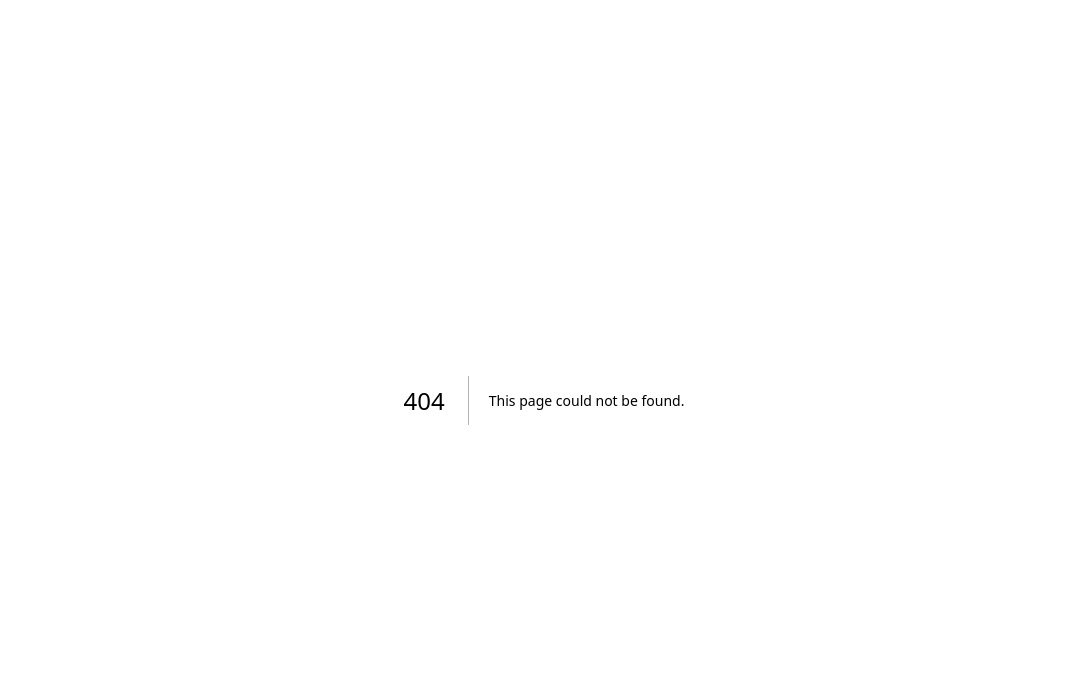
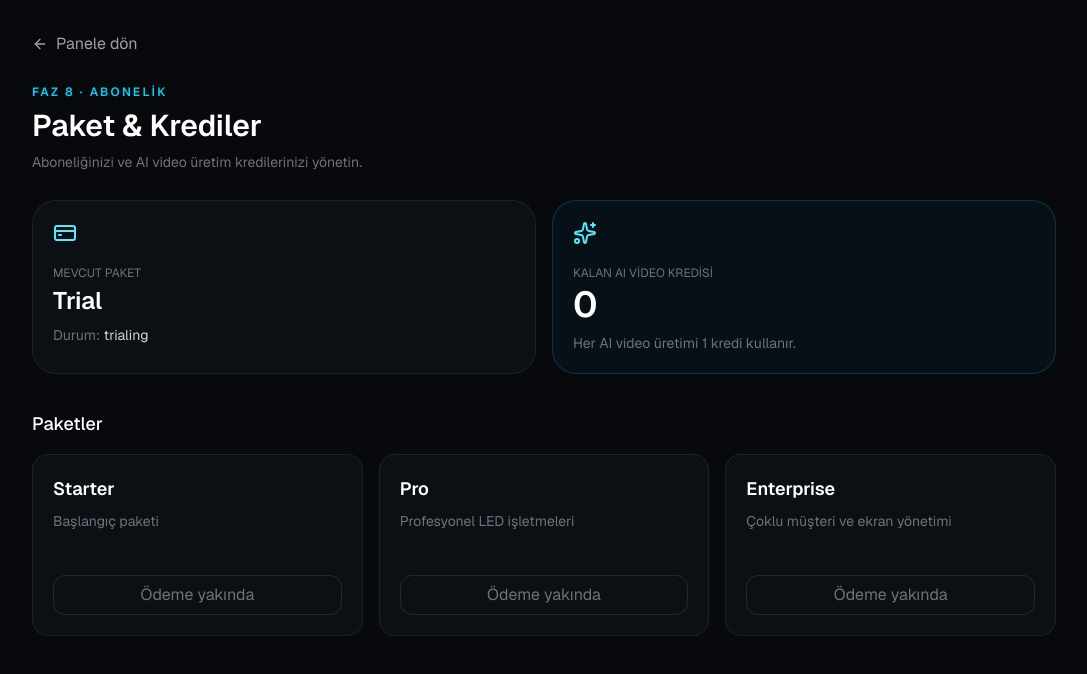
Before and after one commit to denledglobal-ops/den-led-studio, a Next.js app: page /paketler in a window 1280 px wide. Before the commit this address had no page. Shown: the top 674 px of the page, without its empty margins (96-1183 px from the left). Built offline with nearby package versions, Linux system fonts and the light colour scheme; no server answers; the database is empty.

Commit message:
Add subscription and credit dashboard
* Add subscription and credit dashboard

* Simplify billing dashboard data loading

* Use safe billing dashboard effect

* Align billing effect with project lint rules

* Add web build diagnostics

* Fix billing page component closure

```diff
--- /dev/null
+++ b/src/app/paketler/page.tsx
@@ -0,0 +1,18 @@
+"use client";
+import { useEffect,useState } from "react";
+import { useRouter } from "next/navigation";
+import { ArrowLeft,CreditCard,Sparkles } from "lucide-react";
+import { createClient } from "@/lib/supabase/client";
+type Sub={plan:string;status:string;billing_period:string|null;current_period_end:string|null};
+export default function BillingPage(){
+ const router=useRouter(); const [sub,setSub]=useState<Sub|null>(null); const [credits,setCredits]=useState(0); const [error,setError]=useState<string|null>(null);
+ useEffect(()=>{let active=true;const run=async()=>{const s=createClient();const {data:o}=await s.from("organizations").select("id").limit(1).maybeSingle();if(!o)return;const a=await s.from("subscriptions").select("plan,status,billing_period,current_period_end").eq("organization_id",o.id).maybeSingle();const b=await s.rpc("credit_balance",{target_org:o.id});if(!active)return;if(a.error||b.error)setError(a.error?.message||b.error?.message||"Bilgiler alınamadı.");setSub(a.data as Sub|null);setCredits(Number(b.data??0));};run();return()=>{active=false;};},[]);
+ const plans=[["Starter","Başlangıç paketi"],["Pro","Profesyonel LED işletmeleri"],["Enterprise","Çoklu müşteri ve ekran yönetimi"]];
+ return <main className="min-h-screen bg-[#07090d] p-5 text-white sm:p-8"><div className="mx-auto max-w-5xl">
+ <button onClick={()=>router.push("/")} className="mb-7 flex items-center gap-2 text-sm text-zinc-400 hover:text-white"><ArrowLeft size={16}/>Panele dön</button>
+ <p className="text-xs font-semibold tracking-[.18em] text-cyan-400">FAZ 8 · ABONELİK</p><h1 className="mt-2 text-3xl font-semibold">Paket & Krediler</h1><p className="mt-2 text-sm text-zinc-500">Aboneliğinizi ve AI video üretim kredilerinizi yönetin.</p>
+ {error&&<div className="mt-5 rounded-xl border border-red-400/20 bg-red-400/5 p-3 text-sm text-red-300">{error}</div>}
+ <div className="mt-7 grid gap-4 sm:grid-cols-2"><div className="rounded-3xl border border-white/[.07] bg-[#0c0f14] p-5"><CreditCard className="text-cyan-300"/><p className="mt-5 text-xs text-zinc-500">MEVCUT PAKET</p><p className="mt-1 text-2xl font-semibold capitalize">{sub?.plan||"trial"}</p><p className="mt-2 text-sm text-zinc-500">Durum: <span className="text-zinc-300">{sub?.status||"trialing"}</span></p></div><div className="rounded-3xl border border-cyan-400/20 bg-cyan-400/[.04] p-5"><Sparkles className="text-cyan-300"/><p className="mt-5 text-xs text-zinc-500">KALAN AI VİDEO KREDİSİ</p><p className="mt-1 text-4xl font-semibold">{credits}</p><p className="mt-2 text-sm text-zinc-500">Her AI video üretimi 1 kredi kullanır.</p></div></div>
+ <h2 className="mt-9 text-lg font-medium">Paketler</h2><div className="mt-4 grid gap-4 md:grid-cols-3">{plans.map(([name,desc])=><div key={name} className="rounded-2xl border border-white/[.07] bg-[#0c0f14] p-5"><h3 className="text-lg font-semibold">{name}</h3><p className="mt-2 min-h-10 text-sm text-zinc-500">{desc}</p><button disabled className="mt-6 h-10 w-full rounded-xl border border-white/10 text-sm text-zinc-500">Ödeme yakında</button></div>)}</div>
+ </div></main>;
+}
```
